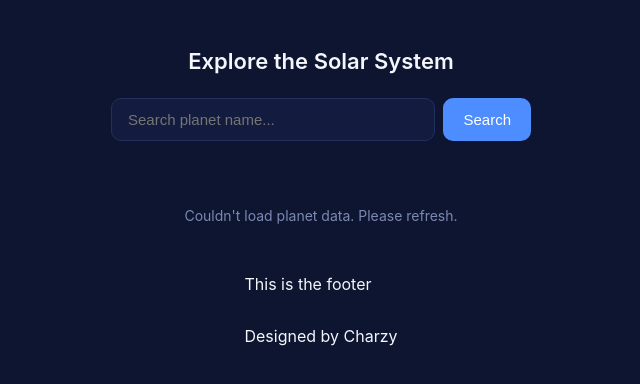
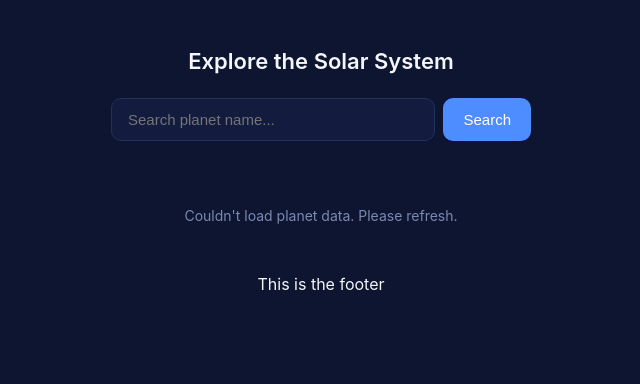
Before and after one commit to Charzy-1/planet-search, a plain HTML site: page index.html in a window 1280 px wide. Shown: the whole page, without its empty margins (319-959 px from the left). Drawn offline with Linux system fonts and the light colour scheme; no server answers.

Commit message:
removed a paragraph

```diff
--- a/index.html
+++ b/index.html
@@ -22,7 +22,6 @@
 
   <footer>
       <p>This is the footer</p>
-      <p>Designed by Charzy</p>
   </footer>
 
   <script src="/index.js"></script>
```
